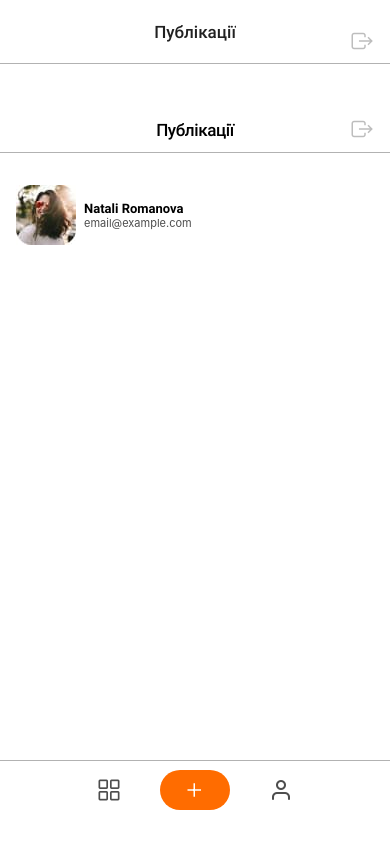
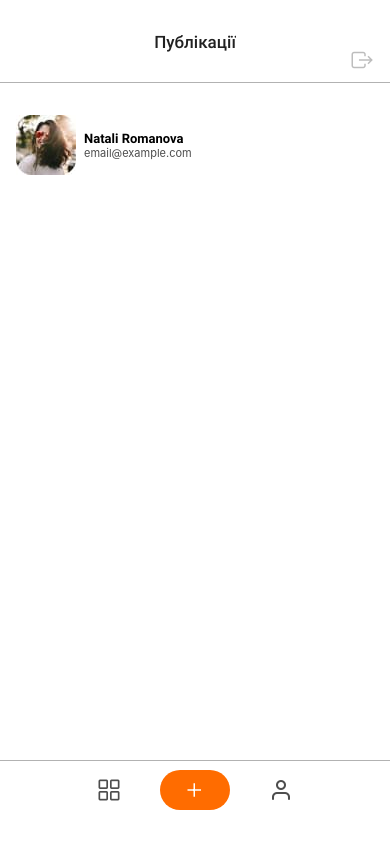
Before and after one commit to OlenaIa/AwesomeProject, a React Native app: screen /Home in a window 390 px wide. Built offline with nearby package versions, Linux system fonts and the light colour scheme.

Commit message:
header on PostScreen

```diff
--- a/App.js
+++ b/App.js
@@ -1,4 +1,4 @@
-import { StyleSheet, Pressable, View } from 'react-native';
+import { StyleSheet } from 'react-native';
 import {RegistrationScreen} from './Screens/RegistrationScreen';
 import 'react-native-gesture-handler';
 import { useFonts } from 'expo-font';
@@ -6,8 +6,6 @@ import { LoginScreen } from './Screens/LoginScreen';
 import { NavigationContainer } from "@react-navigation/native";
 import { createStackNavigator } from '@react-navigation/stack';
 import { HomeTabsBar } from './Components/HomeTabsBar';
-import { Ionicons} from '@expo/vector-icons';
-import { getHeaderTitle } from '@react-navigation/elements';
 
 const MainStack = createStackNavigator();
 const { Navigator, Screen } = MainStack;
@@ -30,55 +28,11 @@ export default function App() {
 
   return (
     // <CommentsScreen />
-    // <ProfileScreen />
-    // <CreatePostsScreen />
-    // <PostsScreen/>
     <NavigationContainer>
       <Navigator initialRouteName="Login">
-        {/* <View style={styles.container}> */}
         <Screen name="Registration" component={RegistrationScreen} options={options} />
         <Screen name="Login" component={LoginScreen} options={options} />
-        <Screen name="Home" component={HomeTabsBar}
-          options={{
-//             header: ({ navigation, route, options, back }) => {
-//   const title = getHeaderTitle(options, route.name);
-
-//   return (
-//     <MyHeader
-//       title={title}
-//       leftButton={
-//         back ? <MyBackButton onPress={navigation.goBack} /> : undefined
-//       }
-//       style={options.headerStyle}
-//     />
-//   );
-            // }
-            headerStyle: {
-                // backgroundColor: "white",
-              // height: 83,
-                      paddingTop: 55,
-        borderBottomColor: 'rgba(0, 0, 0, 0.30)',
-                borderBottomWidth: 0.5,
-              },
-          headerTitle: 'Публікації',
-          headerTitleAlign: 'center',
-          headerTitleStyle: {
-            fontSize: 17,
-            fontFamily: 'RobotoMedium'
-          },
-            headerBackVisible: false,
-            headerTintColor: '#212121',
-          headerLeft: () => {},
-          headerRight: () => (
-              <Pressable style={styles.exitIcon}
-                // onPress={onPressFunction}
-                >
-                    <Ionicons name="exit-outline" size={24} color="#BDBDBD" />
-                </Pressable>
-            ),
-        }}
-        />
-        {/* </View> */}
+        <Screen name="Home" component={HomeTabsBar} options={options} />
       </Navigator>
     </NavigationContainer>
   );
@@ -93,26 +47,6 @@ export const styles = StyleSheet.create({
     fontStyle: 'normal',
     color: '#212121',
   },
-  header: {
-        position: 'relative',
-        paddingTop: 55,
-        marginBottom: 32,
-        borderBottomColor: 'rgba(0, 0, 0, 0.30)',
-        borderBottomWidth: 0.5,
-        paddingBottom: 11,
-        alignItems: 'center',
-    },
-  titleH3: {
-        fontSize: 17,
-        fontFamily: 'RobotoMedium',
-        lineHeight: 22,
-        letterSpacing: -0.408,
-  },
-  exitIcon: {
-        position: 'absolute',
-        right: 16,
-        bottom: 10,
-    },
   imageBack: {
     width: '100%',
     height: '100%',
--- a/Components/HomeTabsBar.jsx
+++ b/Components/HomeTabsBar.jsx
@@ -57,7 +57,29 @@ export function HomeTabsBar() {
             <Screen
                 name="PostsScreen"
                 component={PostsScreen}
-                options={options}
+                options={{
+                    headerStyle: {
+                        height: 83,
+                        borderBottomColor: 'rgba(0, 0, 0, 0.30)',
+                        borderBottomWidth: 0.5,
+                    },
+                    headerTitle: 'Публікації',
+                    headerTitleAlign: 'center',
+                    headerTitleStyle: {
+                        fontSize: 17,
+                        fontFamily: 'RobotoMedium'
+                    },
+                    headerBackVisible: false,
+                    headerTintColor: '#212121',
+                    headerLeft: () => { },
+                    headerRight: () => (
+                        <Pressable style={stylesHomeTabs.exitIcon}
+                        // onPress={onPressFunction}
+                        >
+                            <Ionicons name="exit-outline" size={24} color="#BDBDBD" />
+                        </Pressable>
+                    ),
+                }}
             />
             <Screen
                 name="CreatePosts"
@@ -74,6 +96,11 @@ export function HomeTabsBar() {
 };
 
 export const stylesHomeTabs = StyleSheet.create({
+    exitIcon: {
+        position: 'absolute',
+        right: 16,
+        bottom: 10,
+    },
     footer: {
         width: '100%',
         flexDirection: 'row',
@@ -89,7 +116,7 @@ export const stylesHomeTabs = StyleSheet.create({
         borderTopColor: 'rgba(0, 0, 0, 0.30)',
         borderTopWidth: 0.5,
     },
-footerButton: {
+    footerButton: {
         justifyContent: 'center',
         width: 70,
         height: 40,
--- a/Components/PostCreateCard.jsx
+++ b/Components/PostCreateCard.jsx
@@ -67,6 +67,7 @@ export const stylesPostCreateCard = StyleSheet.create({
         paddingHorizontal: 16,
         paddingTop: 32,
         paddingBottom: 111,
+        marginTop: 32,
     },
     photo: {
         justifyContent: 'center',
--- a/Screens/CreatePostsScreen.jsx
+++ b/Screens/CreatePostsScreen.jsx
@@ -9,22 +9,22 @@ import { PostCreateCard } from "../Components/PostCreateCard";
 export const CreatePostsScreen = () => {
     return (
         <View style={styles.container}>
-            <View style={stylesPostsScreen.header}>
+            {/* <View style={stylesPostsScreen.header}>
                 <Text style={stylesPostsScreen.titleH3}>Створити публікацію</Text>
                 <Pressable style={stylesCreatePostsScreen.backIcon}
                 // onPress={onPressFunction}
                 >
                     <AntDesign name="arrowleft" size={24} color="rgba(33, 33, 33, 0.8)" />
                 </Pressable>
-            </View>
+            </View> */}
             <PostCreateCard/>
-            <View style={stylesPostsScreen.footer}>
+            {/* <View style={stylesPostsScreen.footer}>
                 <Pressable style={stylesCreatePostsScreen.footerDeleteButton}
                 // onPress={onPressFunction}
                 >
                     <AntDesign name="delete" size={24} color="rgba(189, 189, 189, 1)" />
                 </Pressable>
-            </View>
+            </View> */}
         </View>
     )
 };
--- a/Screens/PostsScreen.jsx
+++ b/Screens/PostsScreen.jsx
@@ -1,19 +1,10 @@
-import { Image, Pressable, StyleSheet, Text, View } from "react-native"
+import { Image, StyleSheet, Text, View } from "react-native"
 import { styles } from "../App"
-import { Ionicons, AntDesign, Feather } from '@expo/vector-icons';
 import smallAvatar from '../img/smallAvatar.jpg'
 
 export const PostsScreen = () => {
     return (
         <View style={styles.container}>
-            <View style={stylesPostsScreen.header}>
-                <Text style={stylesPostsScreen.titleH3}>Публікації</Text>
-                <Pressable style={stylesPostsScreen.exitIcon}
-                // onPress={onPressFunction}
-                >
-                    <Ionicons name="exit-outline" size={24} color="#BDBDBD" />
-                </Pressable>
-            </View>
             <View style={stylesPostsScreen.card}>
                 <Image source={smallAvatar} />
                 <View>
@@ -21,35 +12,15 @@ export const PostsScreen = () => {
                     <Text style={stylesPostsScreen.cardEmail}>email@example.com</Text>
                 </View>
             </View>
-
         </View>
     )
 };
 
 export const stylesPostsScreen = StyleSheet.create({
-    header: {
-        position: 'relative',
-        paddingTop: 55,
-        marginBottom: 32,
-        borderBottomColor: 'rgba(0, 0, 0, 0.30)',
-        borderBottomWidth: 0.5,
-        paddingBottom: 11,
-        alignItems: 'center',
-    },
-    titleH3: {
-        fontSize: 17,
-        fontFamily: 'RobotoMedium',
-        lineHeight: 22,
-        letterSpacing: -0.408,
-    },
-    exitIcon: {
-        position: 'absolute',
-        right: 16,
-        bottom: 10,
-    },
     card: {
         flexDirection: 'row',
         alignItems: 'center',
+        marginTop: 32,
         gap: 8,
         marginHorizontal: 16,
     },
--- a/Screens/ProfileScreen.jsx
+++ b/Screens/ProfileScreen.jsx
@@ -25,7 +25,7 @@ export const ProfileScreen = () => {
                     <View style={stylesProfileScreen.postList}>
                         <PostItem />
                     </View>
-                    <View style={[stylesPostsScreen.footer, stylesPostsScreen.footerBorder]}>
+                    {/* <View style={[stylesPostsScreen.footer, stylesPostsScreen.footerBorder]}>
                         <Pressable
                         // onPress={onPressFunction}
                         >
@@ -41,7 +41,7 @@ export const ProfileScreen = () => {
                         >
                             <Ionicons name="add" size={24} color="rgba(33, 33, 33, 0.8)" />
                         </Pressable>
-                    </View>
+                    </View> */}
                 </View>
             </ImageBackground>
         </View>
```
